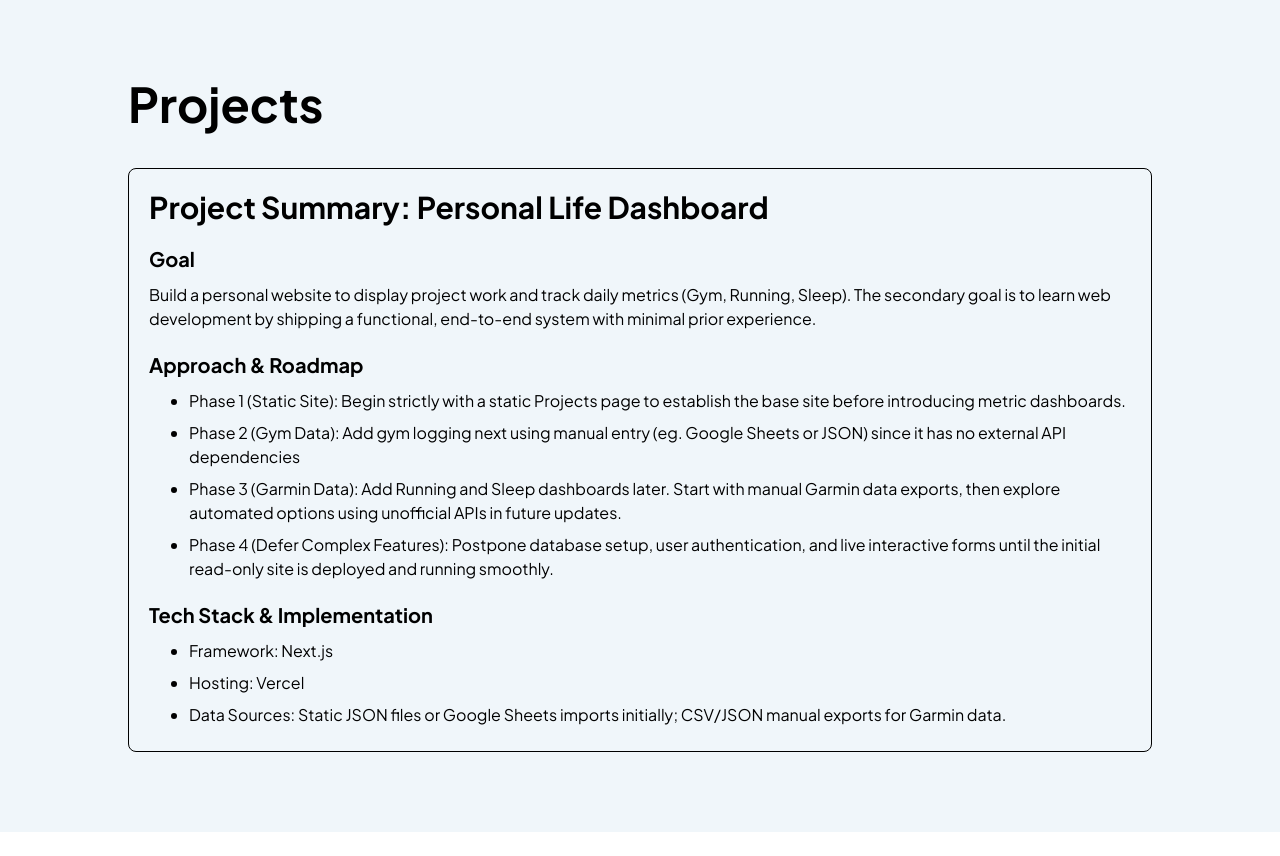
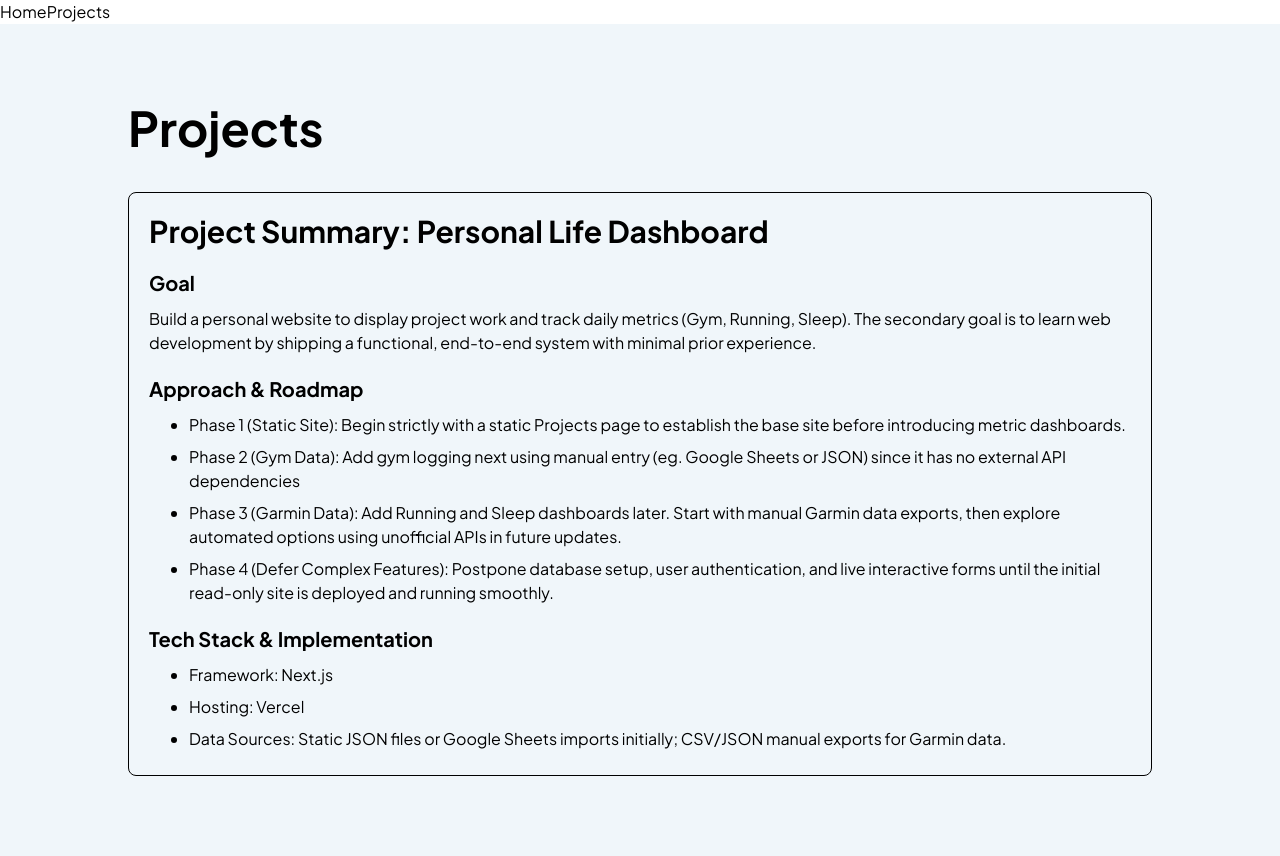
Before and after one commit to lucas-guo-2008/personal-website, a Next.js app: page /projects in a window 1280 px wide. Before the commit the page ends 832 px from the top, so only its background shows below. Built offline with nearby package versions, Linux system fonts and the light colour scheme.

Commit message:
feat: add basic Navbar component and integrate it into RootLayout

```diff
--- a/app/layout.tsx
+++ b/app/layout.tsx
@@ -1,5 +1,6 @@
 import type { Metadata } from "next";
 import { Plus_Jakarta_Sans, JetBrains_Mono } from "next/font/google";
+import Navbar from '@/components/Navbar'
 import "./globals.css";
 
 const plusJakartaSans = Plus_Jakarta_Sans({
@@ -29,7 +30,10 @@ export default function RootLayout({
       lang="en"
       className={`${plusJakartaSans.variable} ${jetbrainsMono.variable}`}
     >
-      <body className="font-sans antialiased">{children}</body>
+      <body className="font-sans antialiased flex flex-col min-h-screen">
+        <Navbar />
+        <main className="flex-1 flex flex-col">{children}</main>
+      </body>
     </html>
   );
 }
--- /dev/null
+++ b/components/Navbar.tsx
@@ -0,0 +1,12 @@
+import Link from 'next/link';
+
+export default function Navbar() {
+  return (
+    <nav>
+      <div>
+        <Link href="/">Home</Link>
+        <Link href="/projects">Projects</Link>
+      </div>
+    </nav>
+  );
+}
```
